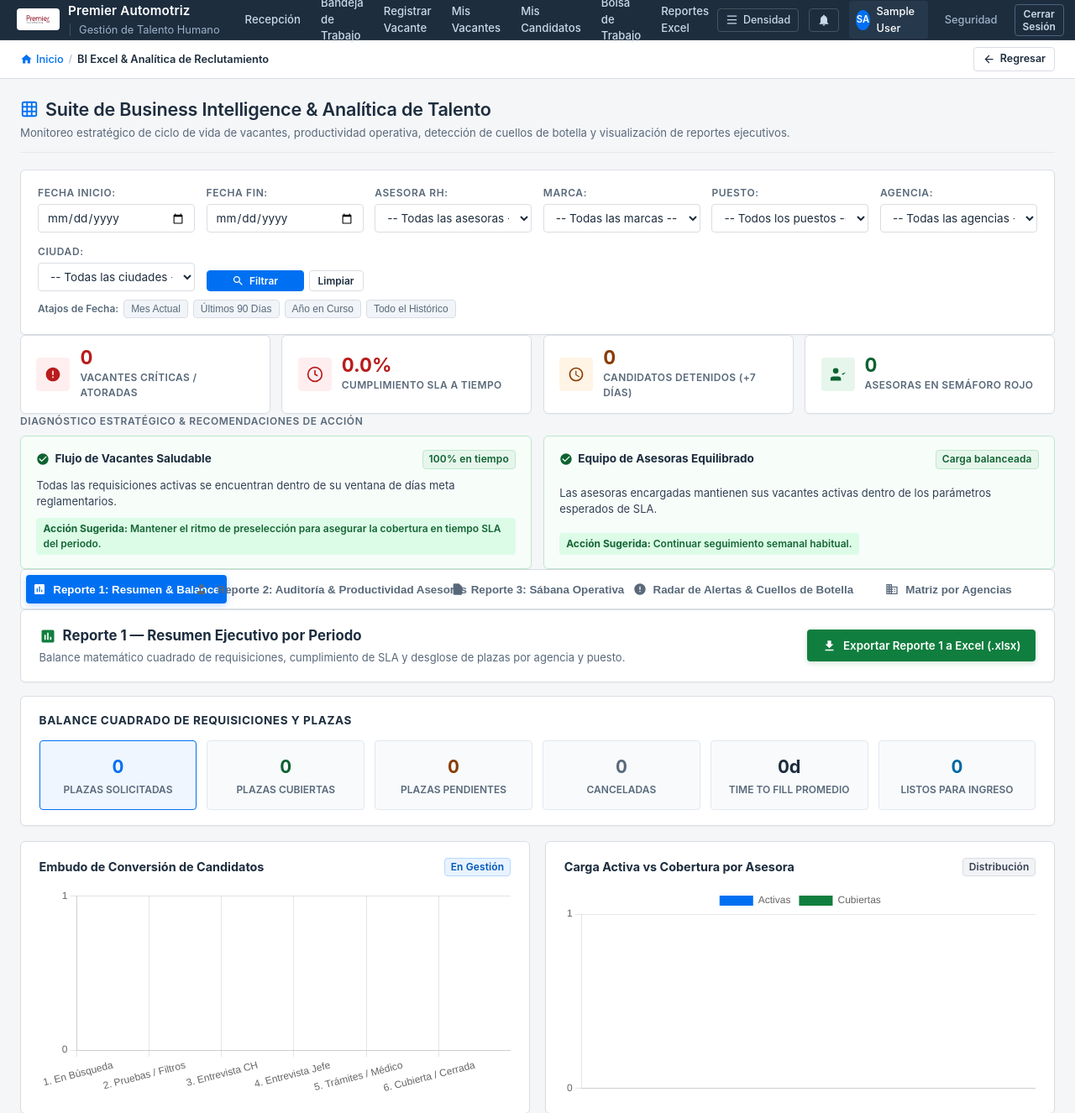
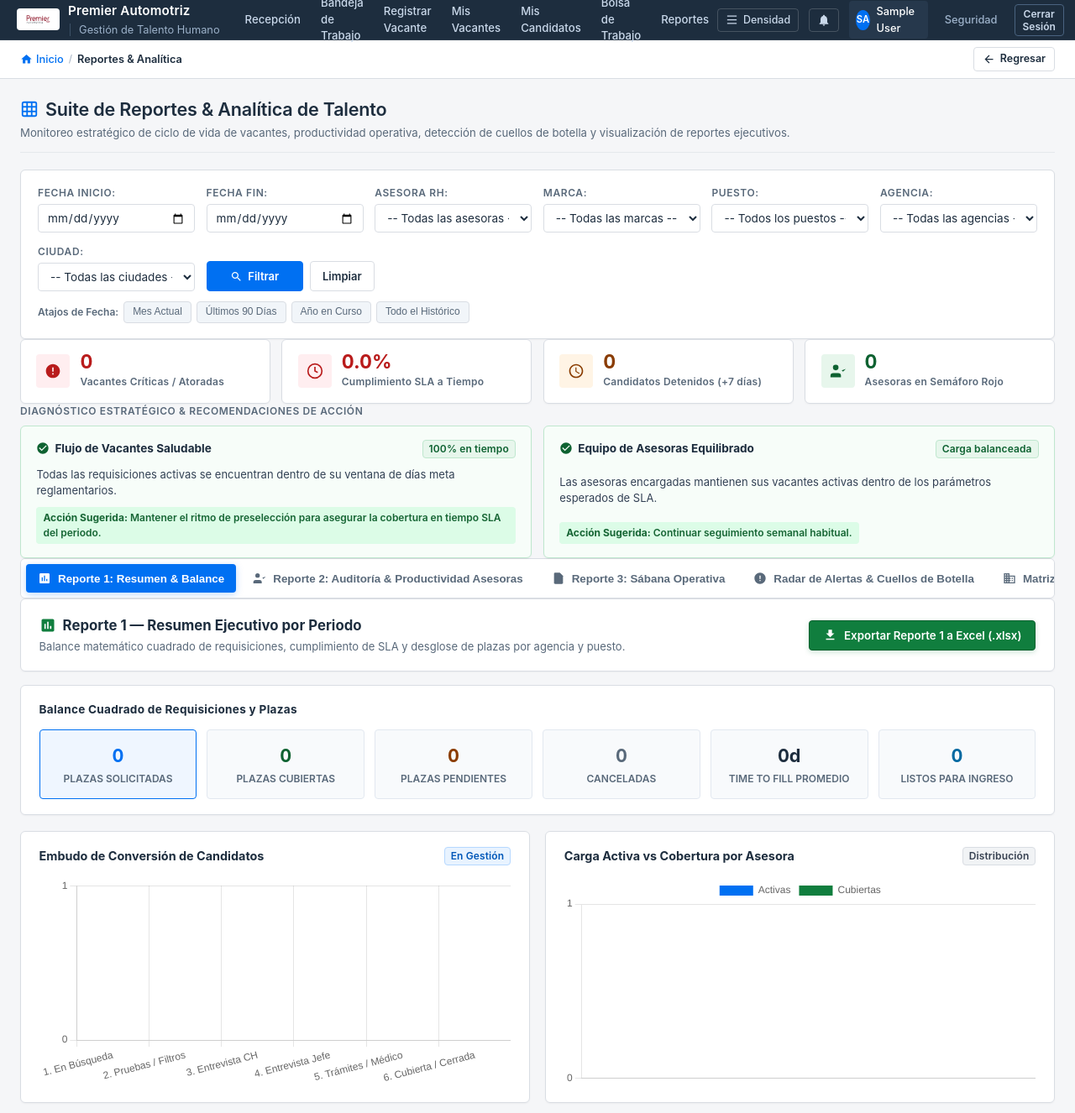
Before and after one commit to Adrionor/HR_Management, a Django app: page /reportes/ in a window 1280 px wide. Shown: the top 1326 px of the page at 84% size. Run offline with Django 5.2, Linux system fonts and the light colour scheme; the visitor is signed in with stand-in values (Sample User, id 1); data comes from the database, SQL or seed files in the repository; data that the repository does not hold is empty; parts of the project's set-up code (start-up, migrations or seed data) failed here and were passed over; some libraries are stand-ins or nearby versions; some web fonts are replaced.

Commit message:
fix(ui): remover tarjetas laterales de avisos/flujo en dashboard, renombrar cintillo a Reportes y corregir botones encimados en reportes

```diff
--- a/templates/reclutamiento/base_interno.html
+++ b/templates/reclutamiento/base_interno.html
@@ -1229,7 +1229,7 @@
                 <a href="{% url 'mis_vacantes' %}" class="sap-nav-item">Mis Vacantes</a>
                 <a href="{% url 'mis_procesos' %}" class="sap-nav-item">Mis Candidatos</a>
                 <a href="{% url 'bolsa_trabajo_consulta' %}" class="sap-nav-item">Bolsa de Trabajo</a>
-                <a href="{% url 'vista_reportes' %}" class="sap-nav-item">Reportes Excel</a>
+                <a href="{% url 'vista_reportes' %}" class="sap-nav-item">Reportes</a>
             </nav>
         </div>
 
--- a/templates/reclutamiento/reportes.html
+++ b/templates/reclutamiento/reportes.html
@@ -1,11 +1,11 @@
 {% extends "reclutamiento/base_interno.html" %}
 {% load static %}
 
-{% block title %}Suite BI & Analítica de Talento | Premier Automotriz{% endblock %}
+{% block title %}Reportes & Analítica de Talento | Premier Automotriz{% endblock %}
 
 {% block breadcrumb %}
     <span class="sap-breadcrumb-separator">/</span>
-    <span class="sap-breadcrumb-current">BI Excel & Analítica de Reclutamiento</span>
+    <span class="sap-breadcrumb-current">Reportes & Analítica</span>
 {% endblock %}
 
 {% block back_button %}
@@ -36,15 +36,41 @@
 
     .rh-filter-grid {
         display: grid;
-        grid-template-columns: repeat(auto-fit, minmax(160px, 1fr));
+        grid-template-columns: repeat(auto-fit, minmax(180px, 1fr));
         gap: 0.85rem;
         align-items: flex-end;
+    }
+
+    .rh-filter-actions {
+        display: flex;
+        gap: 8px;
+        align-items: flex-end;
+        min-width: 200px;
+    }
+
+    .rh-filter-actions .sap-btn {
+        height: 36px;
+        box-sizing: border-box;
+        white-space: nowrap;
+    }
+
+    .rh-filter-actions .sap-btn-primary {
+        flex: 1;
+    }
+
+    @media (max-width: 640px) {
+        .rh-filter-grid {
+            grid-template-columns: 1fr;
+        }
+        .rh-filter-actions {
+            min-width: 100%;
+        }
     }
 
     .rh-date-presets {
         display: flex;
         gap: 6px;
-        margin-top: 0.65rem;
+        margin-top: 0.75rem;
         flex-wrap: wrap;
         align-items: center;
     }
@@ -53,12 +79,14 @@
         background: #f1f5f9;
         border: 1px solid var(--sap-border);
         border-radius: var(--sap-radius-sm);
-        padding: 3px 8px;
+        padding: 4px 10px;
         font-size: 0.75rem;
         color: var(--sap-muted);
         cursor: pointer;
         font-weight: 500;
         transition: all 0.15s ease;
+        white-space: nowrap;
+        line-height: 1.3;
     }
 
     .rh-preset-btn:hover {
@@ -137,8 +165,7 @@
         font-size: 0.75rem;
         font-weight: 600;
         color: var(--sap-muted);
-        text-transform: uppercase;
-        letter-spacing: 0.03em;
+        letter-spacing: 0.02em;
         margin-top: 3px;
     }
 
@@ -241,10 +268,11 @@
         padding: 6px;
         box-shadow: var(--sap-shadow-card);
         overflow-x: auto;
+        scrollbar-width: thin;
     }
 
     .rh-bi-tab-btn {
-        flex: 1;
+        flex: 1 0 auto;
         min-width: 175px;
         padding: 9px 14px;
         background: transparent;
@@ -261,6 +289,7 @@
         transition: all 0.15s ease;
         white-space: nowrap;
         outline: none;
+        flex-shrink: 0;
     }
 
     .rh-bi-tab-btn:hover, .rh-bi-tab-btn:focus-visible {
@@ -320,20 +349,32 @@
         margin-top: 3px;
     }
 
+    .rh-report-action-header .sap-btn {
+        height: 36px;
+        box-sizing: border-box;
+        white-space: nowrap;
+        display: inline-flex;
+        align-items: center;
+    }
+
     .rh-btn-excel-export {
         background: #107e3e;
         color: #ffffff;
-        border: none;
-        padding: 9px 18px;
+        border: 1px solid #0b612e;
+        padding: 0 16px;
+        height: 36px;
+        box-sizing: border-box;
         border-radius: var(--sap-radius-sm);
         font-size: 0.835rem;
         font-weight: 600;
         display: inline-flex;
         align-items: center;
+        justify-content: center;
         gap: 8px;
         text-decoration: none;
         box-shadow: 0 2px 6px rgba(16, 126, 62, 0.2);
         transition: all 0.15s ease;
+        white-space: nowrap;
     }
 
     .rh-btn-excel-export:hover {
@@ -474,7 +543,7 @@
                     <line x1="3" y1="9" x2="21" y2="9" stroke="currentColor" stroke-width="2"/>
                     <line x1="3" y1="15" x2="21" y2="15" stroke="currentColor" stroke-width="2"/>
                 </svg>
-                Suite de Business Intelligence & Analítica de Talento
+                Suite de Reportes & Analítica de Talento
             </h1>
             <p class="sap-page-subtitle">
                 Monitoreo estratégico de ciclo de vida de vacantes, productividad operativa, detección de cuellos de botella y visualización de reportes ejecutivos.
@@ -568,12 +637,12 @@
                 </div>
 
                 <!-- Botones Filtrar / Limpiar -->
-                <div style="display: flex; gap: 6px;">
-                    <button type="submit" class="sap-btn sap-btn-primary sap-btn-sm" style="flex: 1;">
+                <div class="rh-filter-actions">
+                    <button type="submit" class="sap-btn sap-btn-primary">
                         <svg class="sap-icon" viewBox="0 0 24 24"><path d="M15.5 14h-.79l-.28-.27C15.41 12.59 16 11.11 16 9.5 16 5.91 13.09 3 9.5 3S3 5.91 3 9.5 5.91 16 9.5 16c1.61 0 3.09-.59 4.23-1.57l.27.28v.79l5 4.99L20.49 19l-4.99-5zm-6 0C7.01 14 5 11.99 5 9.5S7.01 5 9.5 5 14 7.01 14 9.5 11.99 14 9.5 14z"/></svg>
                         <span>Filtrar</span>
                     </button>
-                    <a href="{% url 'vista_reportes' %}" class="sap-btn sap-btn-secondary sap-btn-sm">
+                    <a href="{% url 'vista_reportes' %}" class="sap-btn sap-btn-secondary">
                         Limpiar
                     </a>
                 </div>
@@ -723,7 +792,7 @@
 
         <!-- Balance Cuadrado Matemáticamente -->
         <div class="rh-balance-box">
-            <div style="font-size: 0.85rem; font-weight: 700; color: var(--sap-text); text-transform: uppercase; letter-spacing: 0.04em;">
+            <div style="font-size: 0.85rem; font-weight: 700; color: var(--sap-text); letter-spacing: 0.02em;">
                 Balance Cuadrado de Requisiciones y Plazas
             </div>
             <div class="rh-balance-formula">
@@ -1018,12 +1087,12 @@
                     Consulta total de requisiciones y registro de auditoría de movimientos con usuario responsable y fecha/hora exacta.
                 </div>
             </div>
-            <div style="display: flex; gap: 8px; flex-wrap: wrap;">
+            <div style="display: flex; gap: 8px; flex-wrap: wrap; align-items: center;">
                 <a href="{% url 'vista_reportes' %}?export=sabana_historica&fecha_desde={{ filtros_aplicados.fecha_desde }}&fecha_hasta={{ filtros_aplicados.fecha_hasta }}&asesora={{ filtros_aplicados.asesora }}&puesto={{ filtros_aplicados.puesto }}&agencia={{ filtros_aplicados.agencia }}&marca={{ filtros_aplicados.marca }}&ciudad={{ filtros_aplicados.ciudad }}" class="rh-btn-excel-export">
                     <svg class="sap-icon" style="width: 17px; height: 17px;" viewBox="0 0 24 24"><path d="M19 9h-4V3H9v6H5l7 7 7-7zM5 18v2h14v-2H5z"/></svg>
                     <span>Exportar Reporte 3 (.xlsx)</span>
                 </a>
-                <a href="{% url 'vista_reportes' %}?export=csv_master&fecha_desde={{ filtros_aplicados.fecha_desde }}&fecha_hasta={{ filtros_aplicados.fecha_hasta }}&asesora={{ filtros_aplicados.asesora }}&puesto={{ filtros_aplicados.puesto }}&agencia={{ filtros_aplicados.agencia }}&marca={{ filtros_aplicados.marca }}&ciudad={{ filtros_aplicados.ciudad }}" class="sap-btn sap-btn-secondary sap-btn-sm" style="height: 38px;">
+                <a href="{% url 'vista_reportes' %}?export=csv_master&fecha_desde={{ filtros_aplicados.fecha_desde }}&fecha_hasta={{ filtros_aplicados.fecha_hasta }}&asesora={{ filtros_aplicados.asesora }}&puesto={{ filtros_aplicados.puesto }}&agencia={{ filtros_aplicados.agencia }}&marca={{ filtros_aplicados.marca }}&ciudad={{ filtros_aplicados.ciudad }}" class="sap-btn sap-btn-secondary sap-btn-sm">
                     CSV Maestro
                 </a>
             </div>
@@ -1366,8 +1435,9 @@
                     Consolidado territorial de plazas cubiertas, pendientes y cumplimiento de SLA por sucursal automotriz.
                 </div>
             </div>
-            <a href="{% url 'vista_reportes' %}?export=csv_agencias&fecha_desde={{ filtros_aplicados.fecha_desde }}&fecha_hasta={{ filtros_aplicados.fecha_hasta }}&asesora={{ filtros_aplicados.asesora }}&puesto={{ filtros_aplicados.puesto }}&agencia={{ filtros_aplicados.agencia }}&marca={{ filtros_aplicados.marca }}&ciudad={{ filtros_aplicados.ciudad }}" class="sap-btn sap-btn-secondary sap-btn-sm" style="height: 38px;">
-                Descargar CSV Agencias
+            <a href="{% url 'vista_reportes' %}?export=csv_agencias&fecha_desde={{ filtros_aplicados.fecha_desde }}&fecha_hasta={{ filtros_aplicados.fecha_hasta }}&asesora={{ filtros_aplicados.asesora }}&puesto={{ filtros_aplicados.puesto }}&agencia={{ filtros_aplicados.agencia }}&marca={{ filtros_aplicados.marca }}&ciudad={{ filtros_aplicados.ciudad }}" class="rh-btn-excel-export">
+                <svg class="sap-icon" style="width: 17px; height: 17px;" viewBox="0 0 24 24"><path d="M19 9h-4V3H9v6H5l7 7 7-7zM5 18v2h14v-2H5z"/></svg>
+                <span>Exportar Matriz Agencias (.csv)</span>
             </a>
         </div>
 
```
Also changed, not shown: other parts of templates/reclutamiento/reportes.html (+28 -0 lines), templates/reclutamiento/dashboard.html (+8 -53 lines).
